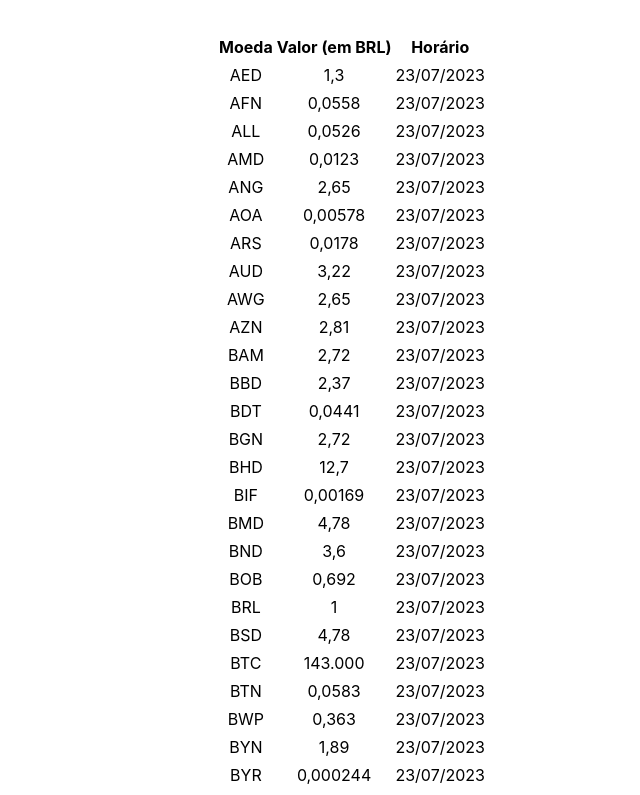
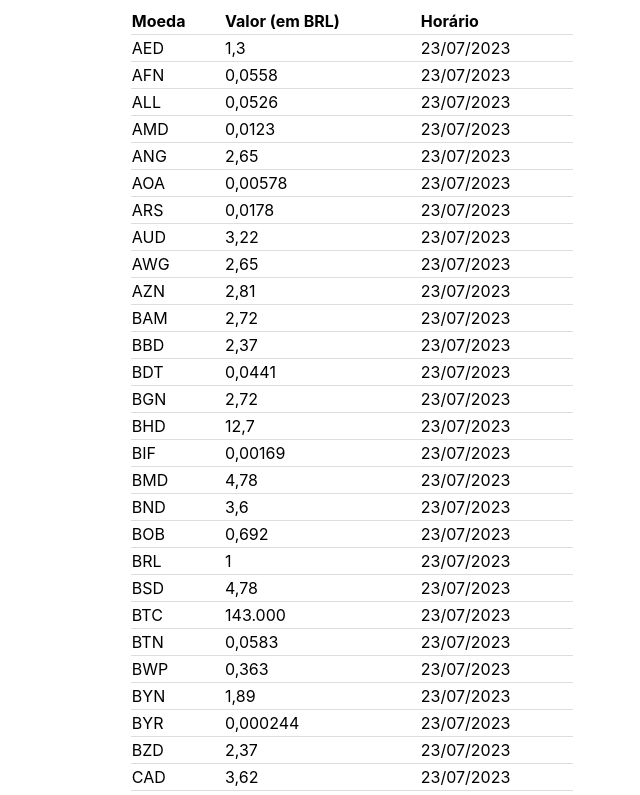
Before and after one commit to thayllachristineo/b3-digitas, a React (Vite) app: page / in a window 1280 px wide. Shown: the top 795 px of the page, without its empty margins (288-928 px from the left). Built offline with nearby package versions, Linux system fonts and the light colour scheme; no server answers.

Commit message:
feat: apply CSS modules into app

```diff
--- a/src/App.css
+++ /dev/null
@@ -1,6 +0,0 @@
-#root {
-  max-width: 1280px;
-  margin: 0 auto;
-  padding: 2rem;
-  text-align: center;
-}
--- a/src/App.tsx
+++ b/src/App.tsx
@@ -2,7 +2,6 @@ import { useState, useEffect } from 'react';
 
 import { TForexRatesResponse, getForexRates } from './services/fixer';
 import Table from './components/Table';
-import './App.css';
 
 function App() {
   const [data, setData] = useState<TForexRatesResponse | undefined>();
--- /dev/null
+++ b/src/components/Table/Table.module.css
@@ -0,0 +1,15 @@
+table,
+th,
+td {
+  border-bottom: 1px solid #ddd;
+  border-collapse: collapse;
+}
+
+table {
+  margin: 0 auto;
+  width: 35%;
+}
+
+th {
+  text-align: left;
+}
--- a/src/components/Table/Table.tsx
+++ b/src/components/Table/Table.tsx
@@ -1,4 +1,6 @@
 import React from 'react';
+
+import classes from './Table.module.css';
 import { TForexRatesResponse } from '../../services/fixer';
 
 const Table = (data: TForexRatesResponse) => {
@@ -9,7 +11,7 @@ const Table = (data: TForexRatesResponse) => {
   const transformDateToBase = (date: string) => new Date(date).toLocaleDateString(base);
 
   return (
-    <table>
+    <table className={classes.table}>
       <thead>
         <tr>
           <th id="symbols">Moeda</th>
--- a/src/index.css
+++ /dev/null
@@ -1,23 +0,0 @@
-:root {
-  font-family: Inter, system-ui, Avenir, Helvetica, Arial, sans-serif;
-  line-height: 1.5;
-  font-weight: 400;
-  font-synthesis: none;
-  text-rendering: optimizeLegibility;
-  -webkit-font-smoothing: antialiased;
-  -moz-osx-font-smoothing: grayscale;
-  -webkit-text-size-adjust: 100%;
-}
-
-body {
-  margin: 0;
-  display: flex;
-  place-items: center;
-  min-width: 320px;
-  min-height: 100vh;
-}
-
-h1 {
-  font-size: 3.2em;
-  line-height: 1.1;
-}
--- /dev/null
+++ b/src/index.module.css
@@ -0,0 +1,10 @@
+:root {
+  -moz-osx-font-smoothing: grayscale;
+  -webkit-font-smoothing: antialiased;
+  -webkit-text-size-adjust: 100%;
+  font-family: Inter, system-ui, Avenir, Helvetica, Arial, sans-serif;
+  font-synthesis: none;
+  font-weight: 400;
+  line-height: 1.5;
+  text-rendering: optimizeLegibility;
+}
--- a/src/main.tsx
+++ b/src/main.tsx
@@ -1,7 +1,7 @@
 import React from 'react';
 import ReactDOM from 'react-dom/client';
 import App from './App.tsx';
-import './index.css';
+import './index.module.css';
 
 ReactDOM.createRoot(document.getElementById('root')!).render(
   <React.StrictMode>
```
